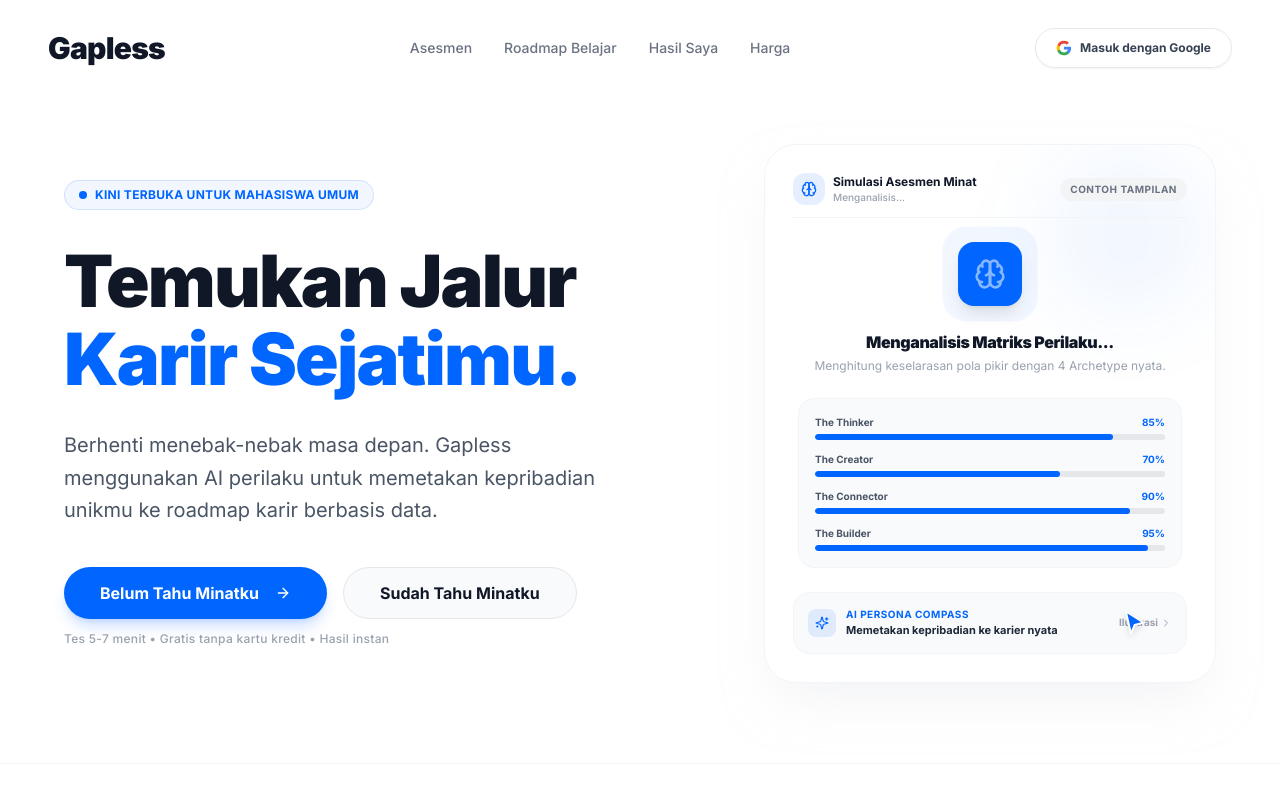
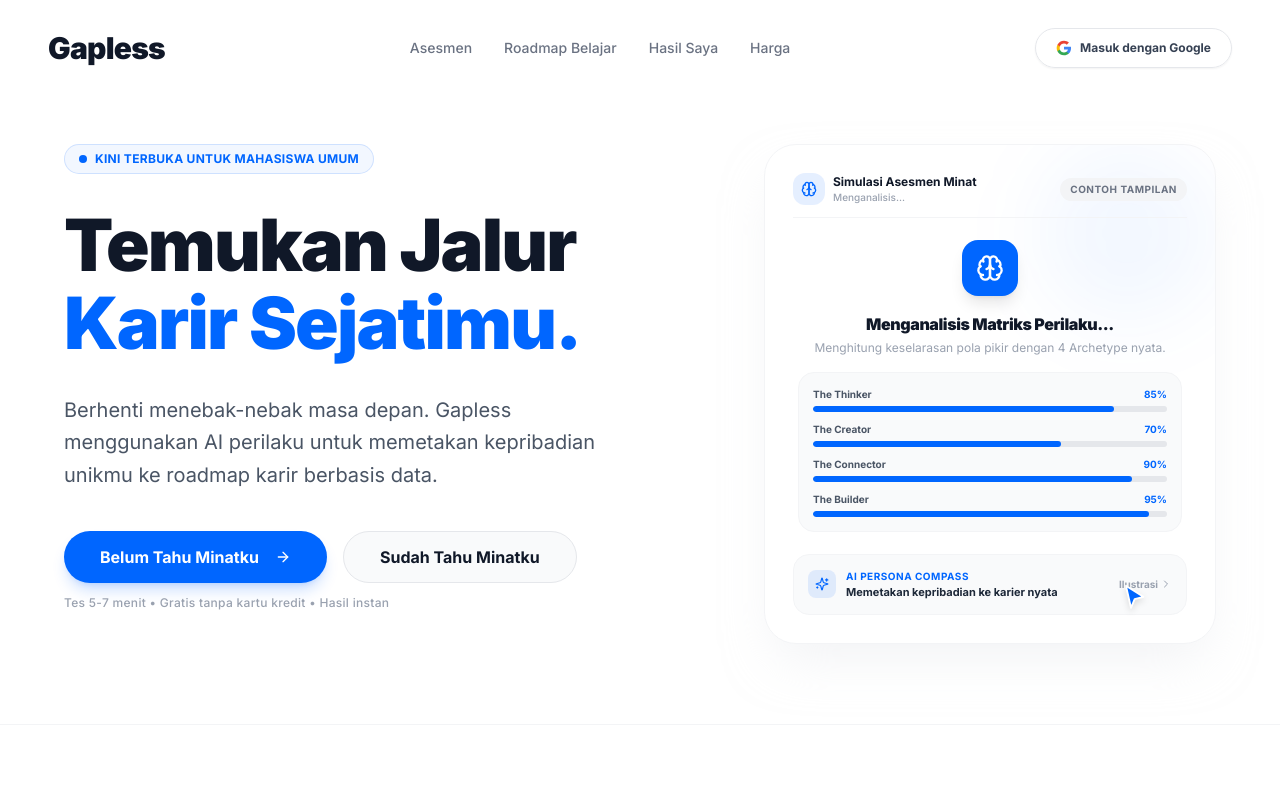
Before and after one commit to nauvaldzakwanbaihaqi/gapless-website, a Next.js app: page / in a window 1280 px wide. Shown: the top 800 px of the page. Built offline with nearby package versions, Linux system fonts and the light colour scheme.

Commit message:
fix(landing): eliminasi layout shift hero dengan grid-area 1/1 dan contain layout

```diff
--- a/src/app/page.tsx
+++ b/src/app/page.tsx
@@ -76,9 +76,9 @@
       {/* Shared Navigation Component */}
       <Navbar />
 
-      {/* Hero Section — Compact, viewport-friendly layout */}
-      <header className="w-full max-w-7xl mx-auto px-6 md:px-12 lg:px-16 pt-6 pb-12 md:pt-10 md:pb-16 lg:pt-12 lg:pb-20 grid grid-cols-1 lg:grid-cols-12 gap-8 lg:gap-12 items-center">
-        <div className="lg:col-span-7 space-y-6 md:space-y-8 text-left">
+      {/* Hero Section — Compact, viewport-friendly layout with top alignment */}
+      <header className="w-full max-w-7xl mx-auto px-6 md:px-12 lg:px-16 pt-6 pb-12 md:pt-10 md:pb-16 lg:pt-12 lg:pb-20 grid grid-cols-1 lg:grid-cols-12 gap-8 lg:gap-12 items-start">
+        <div className="lg:col-span-7 space-y-6 md:space-y-8 text-left self-start">
           {/* Status Badge */}
           <div className="inline-flex items-center gap-2 px-3.5 py-1.5 rounded-full bg-brand-primary/5 border border-brand-primary/15 text-brand-primary text-xs font-bold tracking-wide uppercase self-start">
             <span className="relative flex h-2 w-2">
@@ -130,7 +130,7 @@
         </div>
 
         {/* Hero Visual Container — Phase 2 Dynamic Animation with Static SSR Fallback */}
-        <div className="lg:col-span-5 w-full flex justify-center lg:justify-end">
+        <div className="lg:col-span-5 w-full flex justify-center lg:justify-end self-start">
           <HeroDemoWrapper />
         </div>
       </header>
--- a/src/components/landing/HeroDemoAnimation.tsx
+++ b/src/components/landing/HeroDemoAnimation.tsx
@@ -190,7 +190,7 @@
   return (
     <div
       ref={containerRef}
-      className={`w-full max-w-[440px] xl:max-w-[480px] min-h-[460px] md:min-h-[500px] xl:min-h-[520px] mx-auto rounded-[32px] bg-white border border-gray-100 shadow-2xl shadow-gray-200/50 p-6 sm:p-7 flex flex-col justify-between relative overflow-hidden select-none transition-opacity duration-500 ${
+      className={`w-full max-w-[440px] xl:max-w-[480px] h-[500px] mx-auto rounded-[32px] bg-white border border-gray-100 shadow-2xl shadow-gray-200/50 p-6 sm:p-7 flex flex-col justify-between relative overflow-hidden select-none [contain:layout] transition-opacity duration-500 ${
         stage === 6 ? "opacity-30" : "opacity-100"
       }`}
       aria-hidden="true"
@@ -199,7 +199,7 @@
       <div className="absolute top-0 right-0 w-44 h-44 bg-brand-primary/5 blur-2xl rounded-full pointer-events-none" />
 
       {/* Top Meta Bar */}
-      <div className="flex items-center justify-between border-b border-gray-100 pb-3 relative z-10">
+      <div className="flex items-center justify-between border-b border-gray-100 pb-3 relative z-10 shrink-0">
         <div className="flex items-center gap-2">
           <div className="w-8 h-8 rounded-xl bg-brand-primary/10 flex items-center justify-center text-brand-primary">
             <Brain className="w-4 h-4" />
@@ -216,9 +216,16 @@
         </span>
       </div>
 
-      {/* STAGE 0, 1, 2, 3: Interactive Question Form */}
-      {stage <= 3 && (
-        <div className="space-y-4 my-auto relative z-10">
+      {/* Middle Visual Area: Grid-area 1 / 1 Stacking Container */}
+      <div className="grid grid-cols-1 grid-rows-1 my-auto relative z-10 w-full overflow-hidden">
+        {/* LAYER 1 (Stage 0, 1, 2, 3): Interactive Question Form */}
+        <div
+          className={`col-start-1 row-start-1 [grid-area:1/1] w-full flex flex-col justify-center space-y-3.5 transition-all duration-400 ease-out ${
+            stage <= 3
+              ? "opacity-100 translate-y-0 pointer-events-auto"
+              : "opacity-0 -translate-y-2 pointer-events-none"
+          }`}
+        >
           {/* Progress Bar */}
           <div className="space-y-1.5">
             <div className="flex justify-between text-[11px] font-semibold text-gray-400">
@@ -352,15 +359,19 @@
             </button>
           </div>
         </div>
-      )}
 
-      {/* STAGE 4: AI Analysis & Archetype Bars Filling */}
-      {stage === 4 && (
-        <div className="my-auto py-6 space-y-6 text-center relative z-10 animate-in fade-in duration-400">
-          <div className="relative w-16 h-16 mx-auto">
+        {/* LAYER 2 (Stage 4): AI Analysis & Archetype Bars Filling */}
+        <div
+          className={`col-start-1 row-start-1 [grid-area:1/1] w-full flex flex-col justify-center space-y-4 text-center transition-all duration-400 ease-out ${
+            stage === 4
+              ? "opacity-100 scale-100 pointer-events-auto"
+              : "opacity-0 scale-95 pointer-events-none"
+          }`}
+        >
+          <div className="relative w-14 h-14 mx-auto">
             <div className="absolute inset-0 rounded-2xl bg-brand-primary/20 animate-ping opacity-50" />
-            <div className="relative w-16 h-16 rounded-2xl bg-brand-primary text-white flex items-center justify-center shadow-lg">
-              <Brain className="w-8 h-8 animate-pulse" />
+            <div className="relative w-14 h-14 rounded-2xl bg-brand-primary text-white flex items-center justify-center shadow-lg">
+              <Brain className="w-7 h-7 animate-pulse" />
             </div>
           </div>
 
@@ -374,12 +385,12 @@
           </div>
 
           {/* Sequential Archetype Progress Bars */}
-          <div className="space-y-3 p-4 rounded-2xl bg-gray-50 border border-gray-100 text-left max-w-sm mx-auto">
+          <div className="space-y-2.5 p-3.5 rounded-2xl bg-gray-50 border border-gray-100 text-left max-w-sm mx-auto w-full">
             {[
-              { label: "The Thinker", val: 85, delay: "delay-100" },
-              { label: "The Creator", val: 70, delay: "delay-300" },
-              { label: "The Connector", val: 90, delay: "delay-500" },
-              { label: "The Builder", val: 95, delay: "delay-700" },
+              { label: "The Thinker", val: 85 },
+              { label: "The Creator", val: 70 },
+              { label: "The Connector", val: 90 },
+              { label: "The Builder", val: 95 },
             ].map((bar) => (
               <div key={bar.label} className="space-y-1">
                 <div className="flex justify-between text-[10px] font-bold text-gray-600">
@@ -388,20 +399,24 @@
                 </div>
                 <div className="h-1.5 w-full bg-gray-200 rounded-full overflow-hidden">
                   <div
-                    className="h-full bg-brand-primary rounded-full animate-in slide-in-from-left duration-700 ease-out"
-                    style={{ width: `${bar.val}%` }}
+                    className="h-full bg-brand-primary rounded-full transition-all duration-700 ease-out"
+                    style={{ width: stage >= 4 ? `${bar.val}%` : "0%" }}
                   />
                 </div>
               </div>
             ))}
           </div>
         </div>
-      )}
 
-      {/* STAGE 5: Result Reveal ("The Builder" + Real Roles + Assistant Bubble) */}
-      {stage === 5 && (
-        <div className="my-auto space-y-4 py-2 relative z-10 animate-in zoom-in-95 fade-in duration-500">
-          <div className="p-5 rounded-2xl bg-brand-primary/5 border border-brand-primary/20 space-y-3">
+        {/* LAYER 3 (Stage 5): Result Reveal ("The Builder" + Real Roles + Assistant Bubble) */}
+        <div
+          className={`col-start-1 row-start-1 [grid-area:1/1] w-full flex flex-col justify-center space-y-3 transition-all duration-400 ease-out ${
+            stage === 5
+              ? "opacity-100 translate-y-0 pointer-events-auto"
+              : "opacity-0 translate-y-2 pointer-events-none"
+          }`}
+        >
+          <div className="p-4 rounded-2xl bg-brand-primary/5 border border-brand-primary/20 space-y-2.5">
             <div className="flex items-center justify-between">
               <span className="text-[10px] font-black uppercase tracking-widest text-brand-primary">
                 Profil Teridentifikasi
@@ -412,7 +427,7 @@
             </div>
 
             <div className="space-y-1">
-              <h4 className="text-2xl font-black tracking-tight text-gray-900">
+              <h4 className="text-xl sm:text-2xl font-black tracking-tight text-gray-900">
                 Kamu adalah <span className="text-brand-primary">The Builder</span>
               </h4>
               <p className="text-xs text-gray-600 leading-relaxed">
@@ -421,11 +436,11 @@
             </div>
 
             {/* Career Chips */}
-            <div className="pt-2">
-              <div className="text-[10px] font-bold text-gray-400 uppercase tracking-wider mb-2">
+            <div className="pt-1">
+              <div className="text-[10px] font-bold text-gray-400 uppercase tracking-wider mb-1.5">
                 Rekomendasi Karier Teratas:
               </div>
-              <div className="flex flex-wrap gap-2">
+              <div className="flex flex-wrap gap-1.5">
                 <div
                   ref={chipRef}
                   className="px-3 py-1.5 rounded-xl bg-brand-primary text-white text-xs font-bold shadow-xs flex items-center gap-1.5 transition-transform scale-105"
@@ -443,7 +458,7 @@
           </div>
 
           {/* Assistant Bubble Notification */}
-          <div className="p-3.5 rounded-2xl bg-white border border-gray-200/80 shadow-xs flex items-center gap-3 animate-in slide-in-from-bottom-2 duration-400">
+          <div className="p-3 rounded-2xl bg-white border border-gray-200/80 shadow-xs flex items-center gap-3">
             <div className="w-8 h-8 rounded-xl bg-brand-primary/10 text-brand-primary flex items-center justify-center shrink-0">
               <Sparkles className="w-4 h-4" />
             </div>
@@ -455,7 +470,7 @@
             </div>
           </div>
         </div>
-      )}
+      </div>
 
       {/* Bottom Assistant Snapshot Preview */}
       <div className="p-3.5 rounded-2xl bg-gray-50 border border-gray-100 flex items-center justify-between gap-4 relative z-10">
--- a/src/components/landing/HeroDemoStatic.tsx
+++ b/src/components/landing/HeroDemoStatic.tsx
@@ -4,11 +4,14 @@
 export default function HeroDemoStatic() {
   return (
     <div
-      className="w-full max-w-[440px] xl:max-w-[480px] mx-auto rounded-[32px] bg-white border border-gray-100 shadow-2xl shadow-gray-200/50 p-6 sm:p-7 space-y-5 relative overflow-hidden select-none"
+      className="w-full max-w-[440px] xl:max-w-[480px] h-[500px] mx-auto rounded-[32px] bg-white border border-gray-100 shadow-2xl shadow-gray-200/50 p-6 sm:p-7 flex flex-col justify-between relative overflow-hidden select-none [contain:layout]"
       aria-label="Contoh simulasi asesmen minat karier"
     >
+      {/* Decorative Brand Gradient Accent */}
+      <div className="absolute top-0 right-0 w-44 h-44 bg-brand-primary/5 blur-2xl rounded-full pointer-events-none" />
+
       {/* Top Meta Header */}
-      <div className="flex items-center justify-between border-b border-gray-100 pb-4">
+      <div className="flex items-center justify-between border-b border-gray-100 pb-3 relative z-10 shrink-0">
         <div className="flex items-center gap-2">
           <div className="w-8 h-8 rounded-xl bg-brand-primary/10 flex items-center justify-center text-brand-primary">
             <Brain className="w-4 h-4" />
@@ -23,6 +26,8 @@
         </span>
       </div>
 
+      {/* Middle Area */}
+      <div className="my-auto space-y-3.5 relative z-10 w-full">
         {/* Progress Bar */}
         <div className="space-y-1.5">
           <div className="flex justify-between text-[11px] font-semibold text-gray-400">
@@ -35,11 +40,17 @@
         </div>
 
         {/* Question Card */}
-      <div className="p-4 rounded-2xl bg-gray-50/80 border border-gray-100 space-y-3">
+        <div className="p-4 rounded-2xl bg-gray-50/90 border border-gray-100 space-y-3">
+          <div className="flex items-center justify-between">
             <span className="text-[10px] font-black uppercase tracking-widest text-brand-primary">
               Kasus Situasional
             </span>
-        <p className="text-xs sm:text-sm font-semibold text-gray-800 leading-relaxed">
+            <span className="text-[10px] text-gray-400 font-semibold">
+              03/15
+            </span>
+          </div>
+
+          <p className="text-xs sm:text-sm font-semibold text-gray-800 leading-relaxed min-h-[38px]">
             Saat memulai proyek baru dalam tim, bagian mana yang paling menarik perhatianmu terlebih dahulu?
           </p>
 
@@ -54,14 +65,14 @@
               </span>
             </div>
 
-          <div className="flex items-center gap-3 p-3 rounded-xl bg-white border border-gray-200/80 text-gray-600 hover:border-gray-300">
+            <div className="flex items-center gap-3 p-3 rounded-xl bg-white border border-gray-200/80 text-gray-600">
               <div className="w-4 h-4 rounded-full border-2 border-gray-300" />
               <span className="text-xs font-medium text-gray-600">
                 Merancang tampilan visual dan alur interaksi pengguna
               </span>
             </div>
 
-          <div className="flex items-center gap-3 p-3 rounded-xl bg-white border border-gray-200/80 text-gray-600 hover:border-gray-300">
+            <div className="flex items-center gap-3 p-3 rounded-xl bg-white border border-gray-200/80 text-gray-600">
               <div className="w-4 h-4 rounded-full border-2 border-gray-300" />
               <span className="text-xs font-medium text-gray-600">
                 Menghubungkan kolaborasi tim dan strategi komunikasi
@@ -69,20 +80,25 @@
             </div>
           </div>
         </div>
+      </div>
 
-      {/* Mini Assistant / Result Snapshot */}
-      <div className="p-4 rounded-2xl bg-brand-primary/5 border border-brand-primary/10 flex items-center justify-between gap-4">
-        <div className="flex items-center gap-3 min-w-0">
-          <div className="w-9 h-9 rounded-xl bg-brand-primary text-white flex items-center justify-center shrink-0 shadow-sm">
-            <Sparkles className="w-4 h-4" />
+      {/* Bottom Assistant Snapshot Preview */}
+      <div className="p-3.5 rounded-2xl bg-gray-50 border border-gray-100 flex items-center justify-between gap-4 relative z-10 shrink-0">
+        <div className="flex items-center gap-2.5 min-w-0">
+          <div className="w-7 h-7 rounded-lg bg-brand-primary/10 text-brand-primary flex items-center justify-center shrink-0">
+            <Sparkles className="w-3.5 h-3.5" />
           </div>
           <div className="min-w-0">
-            <div className="text-[10px] font-bold uppercase tracking-wider text-brand-primary">Kecenderungan Profil</div>
-            <div className="text-xs font-bold text-gray-900 truncate">The Builder • Software Engineer</div>
+            <div className="text-[10px] font-bold uppercase tracking-wider text-brand-primary">
+              AI Persona Compass
+            </div>
+            <div className="text-[11px] font-bold text-gray-800 truncate">
+              Memetakan kepribadian ke karier nyata
             </div>
           </div>
-        <span className="text-[10px] font-bold text-brand-primary flex items-center gap-1 shrink-0">
-          Roadmap Siap <ChevronRight className="w-3 h-3" />
+        </div>
+        <span className="text-[10px] font-bold text-gray-400 flex items-center gap-0.5 shrink-0">
+          Ilustrasi <ChevronRight className="w-3 h-3" />
         </span>
       </div>
     </div>
```
Lines whose indentation alone changed are shown as unchanged.
